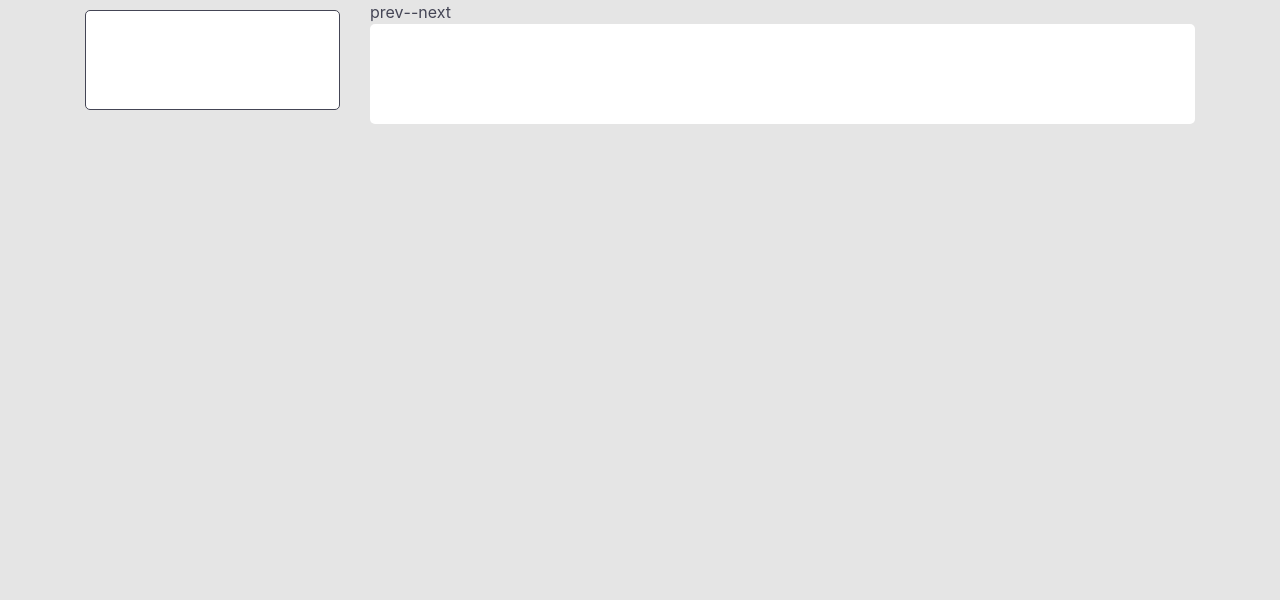
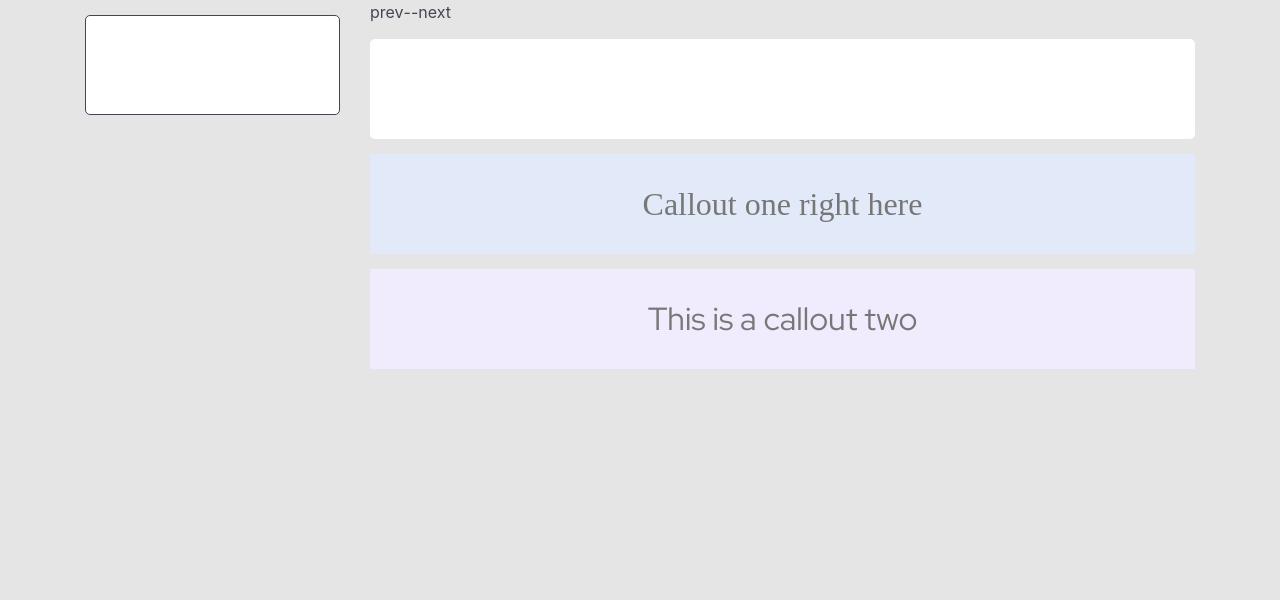
Before and after one commit to Pattern-Projects/volunteer-fsf-project, a Django app: page / in a window 1280 px wide. Shown: the part 172-772 px from the top of the page. Run offline with Django 3.2, Linux system fonts and the light colour scheme; some libraries are stand-ins or nearby versions.

Commit message:
Style callouts

```diff
--- a/static/css/styles.css
+++ b/static/css/styles.css
@@ -84,25 +84,42 @@ footer {
 }
 
 .item-box {
+    margin-top:15px;
     background-color: #ffffff;
     border-radius: 5px;
     height: 100px;
 }
 
 .info-box {
-    margin-top: 10px;
+    margin-top: 15px;
     background-color: #ffffff;
     border: 1px solid #444555;
     border-radius: 5px;
     height: 100px;
 }
 
-.call-out-1 {
+.callout-1 {
+    margin-top:15px;
+    background-color: #E2E9F9;
 
+    text-align: center;
+    font-family: 'rubrik';
+    font-weight: 500;
+    font-size: 2rem;
+    line-height: 100px;
+    color: #777777;
 }
 
-.call-out-2 {
+.callout-2 {
+    background-color: #F1ECFD;
+    margin-top:15px;
 
+    text-align: center;
+    font-family: 'Red Hat Display';
+    font-weight: 500;
+    font-size: 2rem;
+    line-height: 100px;
+    color: #777777;
 }
 
 form {
--- a/templates/base.html
+++ b/templates/base.html
@@ -10,7 +10,12 @@
 
     <title>{% block page_title %}{% endblock %}</title>
     <link rel="stylesheet" href="https://stackpath.bootstrapcdn.com/bootstrap/4.3.1/css/bootstrap.min.css" integrity="sha384-ggOyR0iXCbMQv3Xipma34MD+dH/1fQ784/j6cY/iJTQUOhcWr7x9JvoRxT2MZw1T" crossorigin="anonymous">
+
+    <!-- Icons and fonts -->
     <script src="https://kit.fontawesome.com/f3e1d18d42.js" crossorigin="anonymous"></script>
+    <link href="https://fonts.googleapis.com/css?family=Red+Hat+Display&display=swap" rel="stylesheet">
+    <link href="https://fonts.googleapis.com/css?family=Rubik&display=swap" rel="stylesheet">
+
     <link rel="stylesheet" href="{% static 'css/styles.css' %}"/>
 </head>
 
@@ -170,6 +175,16 @@
 
                 </div>
 
+                <!-- Callout 1 -->
+                <div class="callout-1">
+                    Callout one right here
+                </div>
+
+                <!-- Callout 2 -->
+                <div class="callout-2">
+                    This is a callout two
+                </div>
+
             </div>
         </div>
 
```
